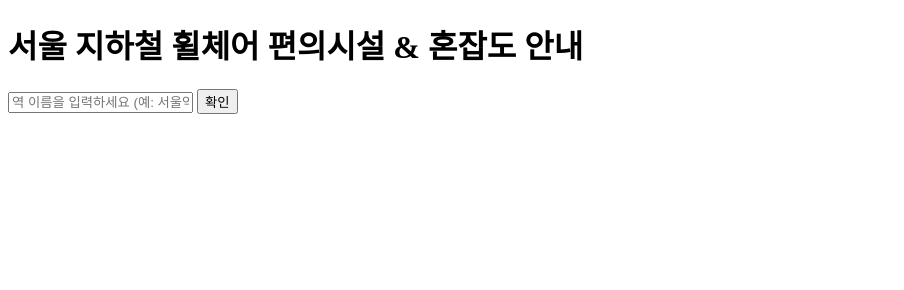
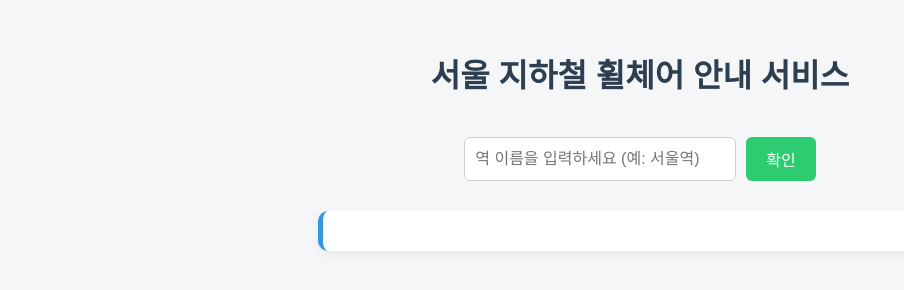
Before and after one commit to dokyeong-lee/wheelchair-subway-guide, a website: page index.html in a window 1280 px wide. Shown: the whole page, without its empty margins (0-904 px from the left). Drawn offline with Linux system fonts and the light colour scheme.

Commit message:
Update index.html

```diff
--- a/index.html
+++ b/index.html
@@ -3,12 +3,73 @@
 <head>
   <meta charset="UTF-8">
   <title>휠체어 지하철 안내</title>
+  <style>
+    body {
+      font-family: 'Noto Sans KR', sans-serif;
+      background-color: #f4f6f8;
+      margin: 0;
+      padding: 0;
+      display: flex;
+      flex-direction: column;
+      align-items: center;
+    }
+
+    h1 {
+      margin-top: 50px;
+      color: #2c3e50;
+    }
+
+    .search-box {
+      margin-top: 20px;
+      display: flex;
+      gap: 10px;
+    }
+
+    input[type="text"] {
+      padding: 10px;
+      font-size: 16px;
+      border: 1px solid #ccc;
+      border-radius: 6px;
+      width: 250px;
+    }
+
+    button {
+      padding: 10px 20px;
+      font-size: 16px;
+      background-color: #2ecc71;
+      border: none;
+      border-radius: 6px;
+      color: white;
+      cursor: pointer;
+      transition: background-color 0.3s ease;
+    }
+
+    button:hover {
+      background-color: #27ae60;
+    }
+
+    #result {
+      white-space: pre-wrap;
+      margin-top: 30px;
+      background-color: #ffffff;
+      border-left: 5px solid #3498db;
+      padding: 20px;
+      border-radius: 10px;
+      width: 80%;
+      max-width: 600px;
+      color: #34495e;
+      font-size: 16px;
+      box-shadow: 0 4px 10px rgba(0,0,0,0.05);
+    }
+  </style>
 </head>
 <body>
-  <h1>서울 지하철 휠체어 편의시설 & 혼잡도 안내</h1>
+  <h1>서울 지하철 휠체어 안내 서비스</h1>
 
-  <input type="text" id="stationName" placeholder="역 이름을 입력하세요 (예: 서울역)" />
-  <button onclick="searchStation()">확인</button>
+  <div class="search-box">
+    <input type="text" id="stationName" placeholder="역 이름을 입력하세요 (예: 서울역)" />
+    <button onclick="searchStation()">확인</button>
+  </div>
 
   <pre id="result"></pre>
 
@@ -51,26 +112,26 @@
           const elevator = parseInt(facility.ELVT);
           const lift = parseInt(facility.WHELCHR_LIFT);
 
-          message += `역명: ${facility.SBWY_STNS_NM}\n`;
-          message += `엘리베이터: ${facility.ELVT}개, 에스컬레이터: ${facility.ESCLT}개\n`;
-          message += `휠체어리프트: ${facility.WHELCHR_LIFT}개, 수평자동보도: ${facility.HRZT_AUTO_NSCVRG}개\n`;
+          message += `📍 역명: ${facility.SBWY_STNS_NM}\n`;
+          message += `🛗 엘리베이터: ${facility.ELVT}개, 에스컬레이터: ${facility.ESCLT}개\n`;
+          message += `♿ 휠체어리프트: ${facility.WHELCHR_LIFT}개, 수평자동보도: ${facility.HRZT_AUTO_NSCVRG}개\n`;
 
           if (elevator > 0 || lift > 0) {
-            message += `→ 휠체어 이동이 가능합니다.\n`;
+            message += `✅ 휠체어 이동이 가능합니다.\n`;
           } else {
-            message += `→ 휠체어 이용이 어려울 수 있습니다.\n`;
+            message += `⚠️ 휠체어 이용이 어려울 수 있습니다.\n`;
           }
         } else {
-          message += '해당 역의 편의시설 정보를 찾을 수 없습니다.\n';
+          message += '❌ 해당 역의 편의시설 정보를 찾을 수 없습니다.\n';
         }
 
         if (congestion) {
           const ride = parseInt(congestion.GTON_TNOPE);
           const alight = parseInt(congestion.GTOFF_TNOPE);
           const congestionLevel = getCongestionStatus(ride, alight);
-          message += `현재 혼잡도: ${congestionLevel} (승차: ${ride}, 하차: ${alight})\n`;
+          message += `🚦 현재 혼잡도: ${congestionLevel} (승차: ${ride}, 하차: ${alight})\n`;
         } else {
-          message += '해당 역의 혼잡도 정보를 찾을 수 없습니다.\n';
+          message += '❌ 해당 역의 혼잡도 정보를 찾을 수 없습니다.\n';
         }
 
         resultBox.textContent = message;
```
